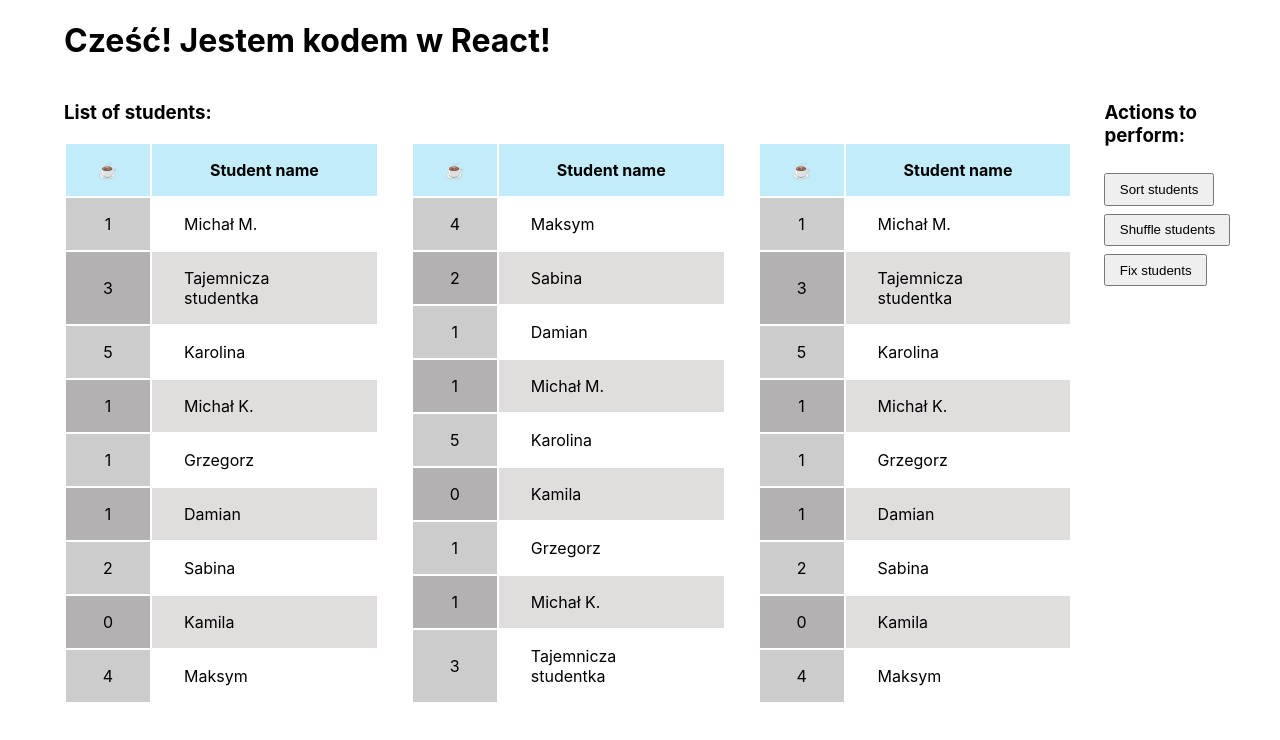
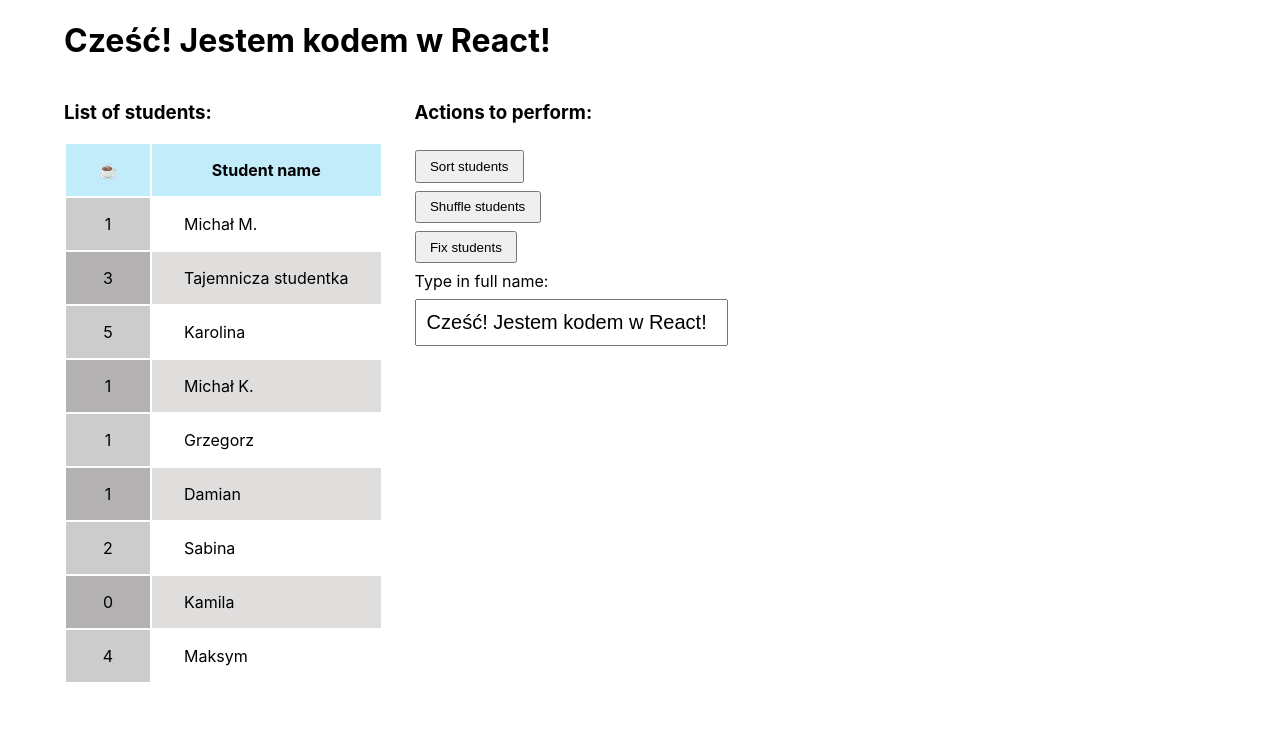
Before and after one commit to argasek/codebrainers-2020-02, a React (Create React App) app: page / in a window 1280 px wide. Shown: the top 740 px of the page. Built offline with nearby package versions, Linux system fonts and the light colour scheme.

Commit message:
Exercise 11 - Implement onChange event on text input

```diff
--- a/src/App.jsx
+++ b/src/App.jsx
@@ -9,6 +9,7 @@ import StudentList from 'components/student-list/StudentList';
 import Students from 'models/Students';
 import Student from 'models/Student';
 import StudentButton from 'components/student-button/StudentButton';
+import StudentNameInput from 'components/student-name-input/StudentNameInput';
 
 class App extends React.Component {
   constructor(props) {
@@ -34,6 +35,12 @@ class App extends React.Component {
     this.students.push(specialStudent);
     this.students.push(new Student('Kamila', 0));
     this.students.push(new Student('Maksym', 4));
+  }
+
+  handleInputChange() {
+    this.setState({
+      field: Date.now()
+    });
   }
 
   render() {
@@ -72,8 +79,8 @@ class App extends React.Component {
             <h3>List of students:</h3>
             <div className="d-flex student-lists-container">
               <StudentList students={this.students.students} />
-              <StudentList students={this.state.shuffledStudents} />
-              <StudentList students={this.state.sortedStudents} />
+              {/*<StudentList students={this.state.shuffledStudents} />*/}
+              {/*<StudentList students={this.state.sortedStudents} />*/}
             </div>
           </div>
           <div className="student-actions">
@@ -82,6 +89,10 @@ class App extends React.Component {
               <StudentButton onClick={sortStudents} label="Sort students" />
               <StudentButton onClick={shuffleStudents} label="Shuffle students" />
               <StudentButton onClick={fixStudents} label="Fix students" />
+              <StudentNameInput
+                exampleField={this.state.field}
+                onChange={this.handleInputChange}
+              />
             </div>
           </div>
         </div>
--- a/src/App.scss
+++ b/src/App.scss
@@ -6,12 +6,22 @@
   padding: 0.5em 1em;
 }
 
+.pt-1 {
+  padding-top: 0.5em;
+}
+.pb-1 {
+  padding-bottom: 0.5em;
+}
 .p-1 {
-  padding-top: 0.5em;
+  padding: 0.5em;
 }
 
 .d-flex {
   display: flex;
+}
+
+.d-block {
+  display: block;
 }
 
 h1 {
@@ -30,3 +40,9 @@ h1 {
     margin-left: 2em;
   }
 }
+
+
+input[type="text"] {
+  font-size: 1.25em;
+  width: 100%;
+}
--- a/src/components/student-button/StudentButton.jsx
+++ b/src/components/student-button/StudentButton.jsx
@@ -2,7 +2,7 @@ import React from 'react';
 
 const StudentButton = ({ label, onClick }) => {
   return (
-    <div className="p-1">
+    <div className="pt-1">
       <button className="button" onClick={onClick}>{label}</button>
     </div>
   );
--- a/src/components/student-list-randomize-button/StudentListRandomizeButton.jsx
+++ b/src/components/student-list-randomize-button/StudentListRandomizeButton.jsx
@@ -2,7 +2,7 @@ import React from 'react';
 
 const StudentListRandomizeButton = ({ onClick }) => {
   return (
-    <div className="p-1">
+    <div className="pt-1">
       <button className="button" onClick={onClick}>Randomize students</button>
     </div>
   );
--- a/src/components/student-list-sort-button/StudentListSortButton.jsx
+++ b/src/components/student-list-sort-button/StudentListSortButton.jsx
@@ -2,7 +2,7 @@ import React from 'react';
 
 const StudentListSortButton = ({ onClick }) => {
   return (
-    <div className="p-1">
+    <div className="pt-1">
       <button className="button" onClick={onClick}>Sort students</button>
     </div>
   );
--- /dev/null
+++ b/src/components/student-name-input/StudentNameInput.jsx
@@ -0,0 +1,20 @@
+import React from 'react';
+
+const StudentNameInput = ({ exampleField, onChange }) => {
+
+  return (
+    <React.Fragment>
+      <label className="d-block pt-1 pb-1" htmlFor="fullName">Type in full name:</label>
+      <input
+        className="d-block p-1"
+        id="fullName"
+        type="text"
+        value={exampleField}
+        onChange={onChange}
+      />
+    </React.Fragment>
+  );
+};
+
+
+export default StudentNameInput;
```
